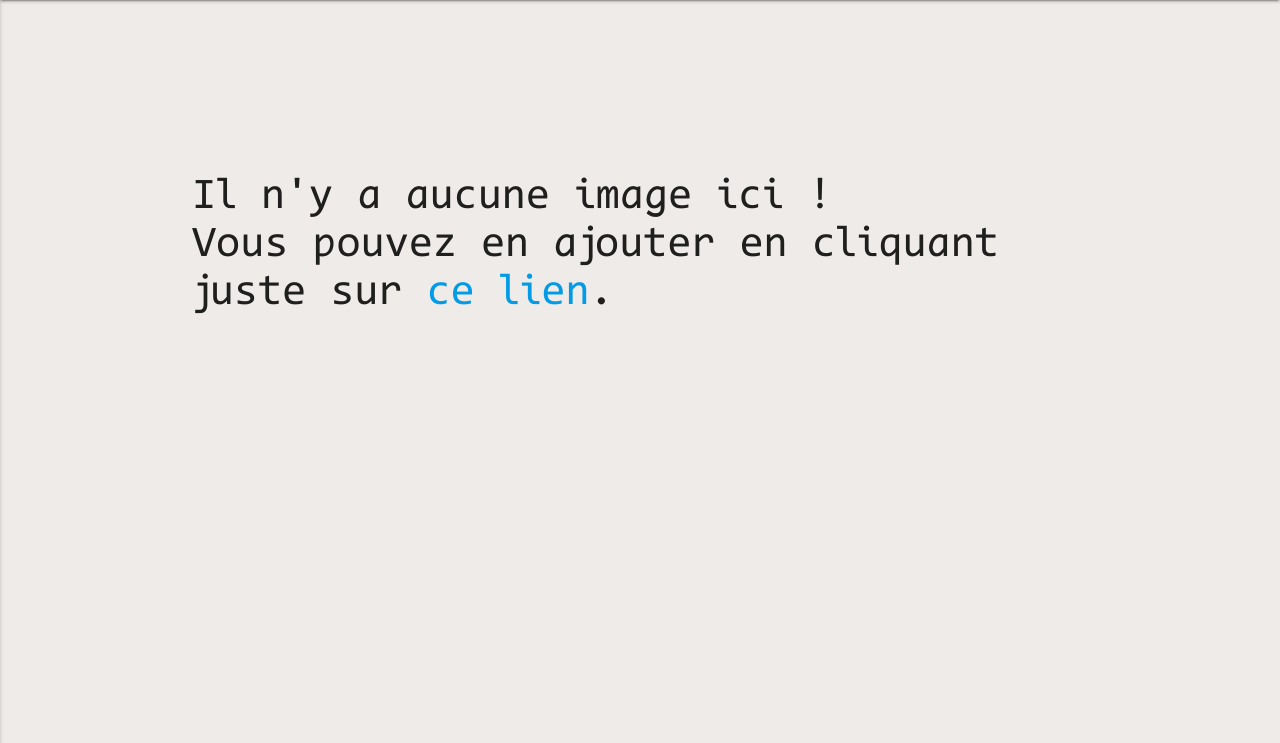
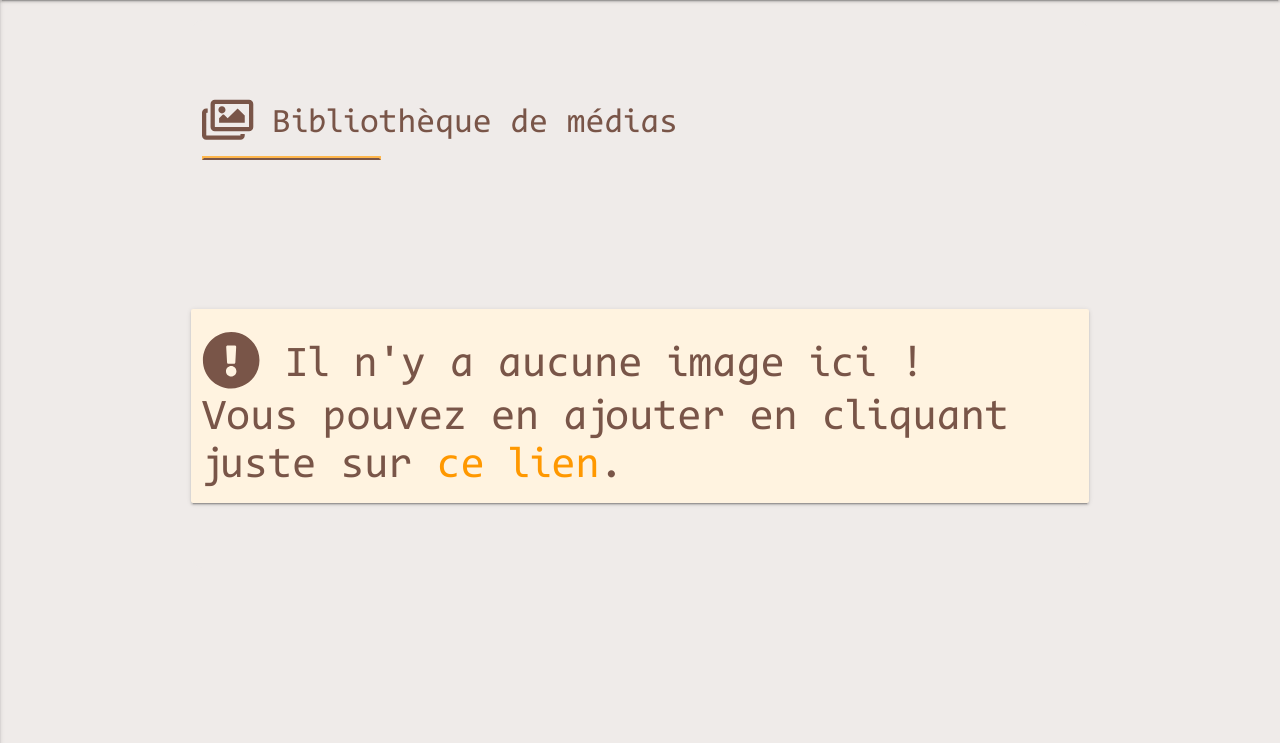
Before and after one commit to adelinefreyja/webcraft, a Symfony app: template templates/backoffice/medias/medialibrary.html.twig in a window 1280 px wide. Shown: the part 85-828 px from the top of the page. Run offline with Twig, Linux system fonts and the light colour scheme; the template is opened without the code that fills it, so the values that code supplies are empty; some libraries are stand-ins or nearby versions.

Commit message:
Templates Medias

```diff
--- a/templates/backoffice/medias/editmedias.html.twig
+++ b/templates/backoffice/medias/editmedias.html.twig
@@ -16,7 +16,7 @@
     <div class="container">
         <div class="row">
             <div class="col s12 brown-text">
-                <h5>:: Modifier un media</h5>
+                <h5 class="dashboard">:: Modifier un media</h5>
             </div>
             <div>
                 {% if media.mediaType == "image" %}
--- a/templates/backoffice/medias/medialibrary.html.twig
+++ b/templates/backoffice/medias/medialibrary.html.twig
@@ -3,6 +3,8 @@
 {% block title %}Bibliothèque de médias :: Webcraft :: Craft magic websites within minutes !{% endblock %}
 
 {% block specificcss %}
+    <link rel="stylesheet" href="{{ asset('css/setup.css') }}" />
+    <link rel="stylesheet" href="{{ asset('css/backoffice.css') }}" />
     <link rel="stylesheet" href="{{ asset('css/gallery.css') }}" />
     <style>
         .embed-container { position: relative; padding-bottom: 56.25%; height: 0; overflow: hidden; max-width: 100%; }
@@ -15,15 +17,19 @@
 {% block content %}
 <div class="container">
 	<div class="row">
+        <div class="col s12">
+            <h4 class="dashboard brown-text"><i class="far fa-images fa-lg"></i> Bibliothèque de médias</h4>
+            <hr class="left account" />
+        </div>
         <div class="col s12 center">
             {% if pictures is not empty %}
-            <button class="waves-effect waves-light btn filter-button blue-grey" data-filter="all">Afficher tout</button>
+            <button class="waves-effect waves-light btn filter-button orange lighten-2" data-filter="all">Afficher tout</button>
             {% endif %}
 
             {% set filtre = [] %}
             {% for picture in pictures %}
                 {% if picture.mediaType not in filtre %}
-                    <button class="waves-effect waves-light btn filter-button" data-filter="{{ picture.mediaType }}">{{ picture.mediaType }}</button>
+                    <button class="waves-effect waves-light btn filter-button brown white-text" data-filter="{{ picture.mediaType }}">{{ picture.mediaType }}</button>
                     {% set filtre = filtre|merge([picture.mediaType]) %}
                 {% endif %}
             {% endfor %}
@@ -31,7 +37,11 @@
 	</div>
     <div class="row">
         {% if pictures is empty %}
-            <h3 class="col s12">Il n'y a aucune image ici !<br />Vous pouvez en ajouter en cliquant juste sur <a href="{{ path('addmedia') }}">ce lien</a>.</h3>
+            <div class="col s12 card-panel orange lighten-5">
+                <h3 class="brown-text">
+                <i class="fas fa-exclamation-circle fa-lg"></i>
+                Il n'y a aucune image ici !<br />Vous pouvez en ajouter en cliquant juste sur <a href="{{ path('addmedia') }}" class="orange-text">ce lien</a>.</h3>
+            </div>
         {% endif %}
     </div>
     <div class="row">
```
Also changed, not shown: templates/backoffice/medias/addmedia.html.twig (+7 -2 lines).
